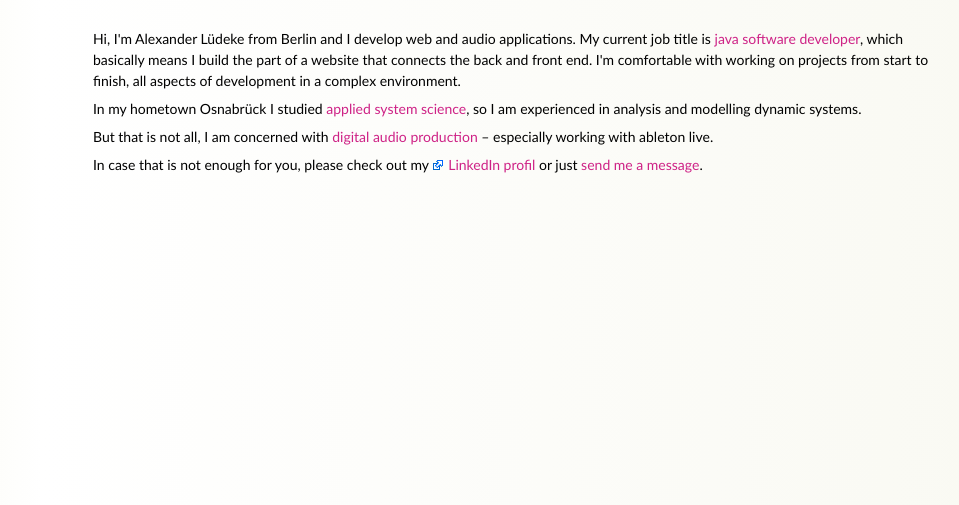
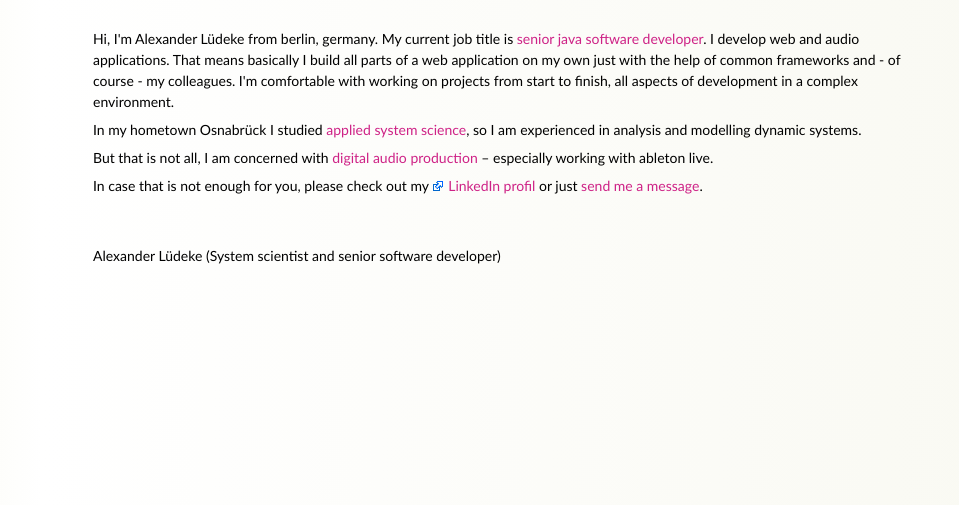
Before and after one commit to alexanderluedeke/apage4u, a PHP site: page /about/ in a window 1280 px wide. Shown: the part 266-771 px from the top of the page, without its empty margins (99-1058 px from the left). Run offline with PHP 8.4, Linux system fonts and the light colour scheme.

Commit message:
Small changes.

```diff
--- a/about/index.php
+++ b/about/index.php
@@ -25,13 +25,18 @@
 					<h2>A little bit about what I do</h2>
 				</header>
 
-				<p>Hi, I'm Alexander Lüdeke from Berlin and I develop web and audio applications. My current job title is <a href="../programming/">java software developer</a>, which basically means I build the part of a website that connects the back and front end. I'm comfortable with working on projects from start to finish, all aspects of development in a complex environment.</p>
+				<p>Hi, I'm Alexander Lüdeke from berlin, germany. My current job title is <a href="../programming/">senior java software developer</a>. I develop web and audio applications. That means basically I build all parts of a web application on my own just with the help of common frameworks and - of course - my colleagues. I'm comfortable with working on projects from start to finish, all aspects of development in a complex environment.</p>
 
 				<p>In my hometown Osnabrück I studied <a href="../science/systemScience.php">applied system science</a>, so I am experienced in analysis and modelling dynamic systems.</p>
 
 				<p>But that is not all, I am concerned with <a href="../music/">digital audio production</a> – especially working with ableton live.</p>
 
-				<p>In case that is not enough for you, please check out my <a href="http://www.linkedin.com/in/alexanderluedeke" target="_linkedin">LinkedIn profil</a> or just <a href="../contact.php">send me a message</a>.</p>
+				<p>In case that is not enough for you, please check out my <a href="http://www.linkedin.com/in/alexanderluedeke">LinkedIn profil</a> or just <a href="../contact.php">send me a message</a>.</p>
+
+        <br />
+        <br />
+
+				<p>Alexander Lüdeke (System scientist and senior software developer)</p>
 
 			</article>
 			<?php include($_SERVER['DOCUMENT_ROOT'] . '/incl/footer.php'); ?>
```
